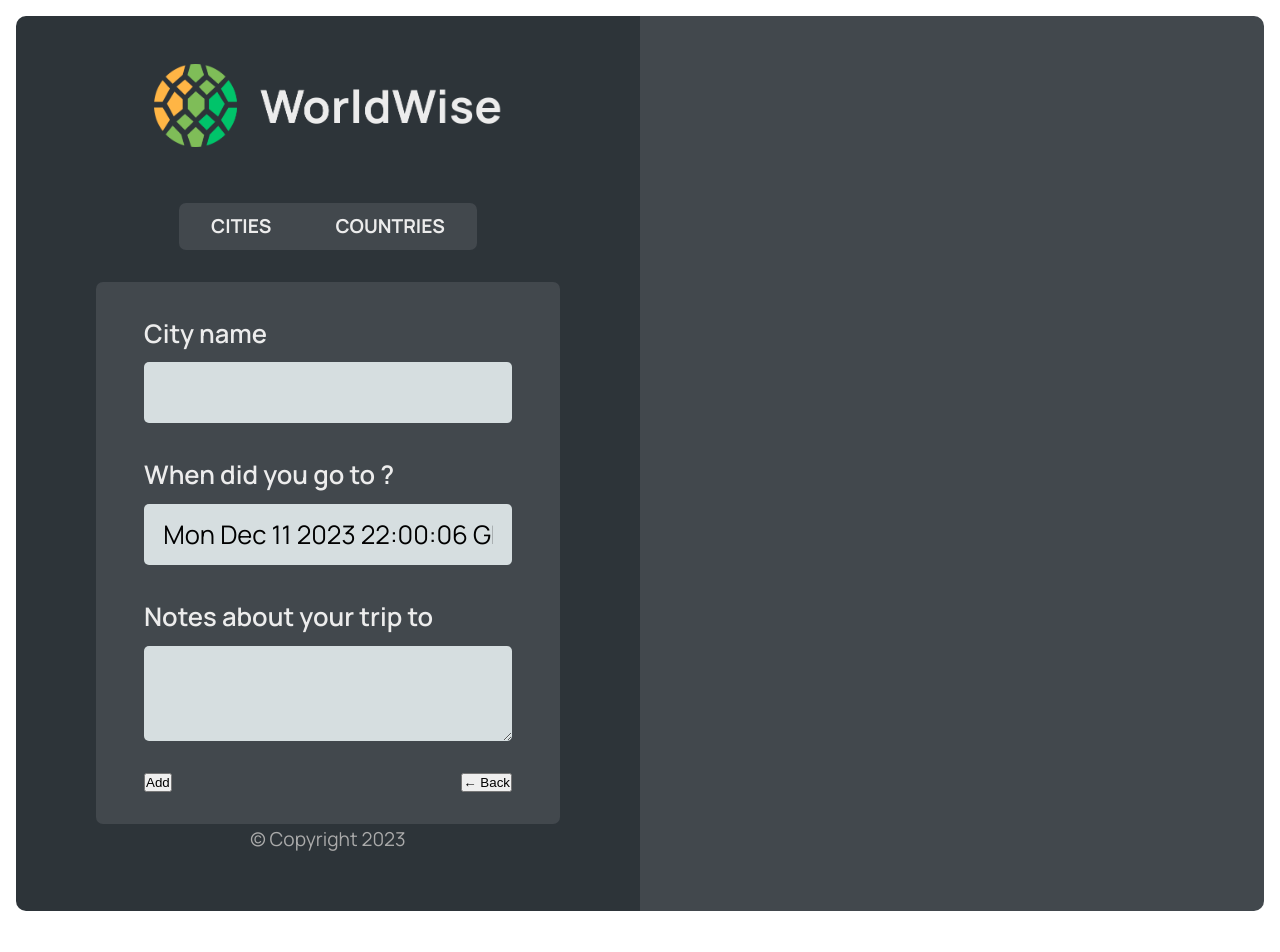
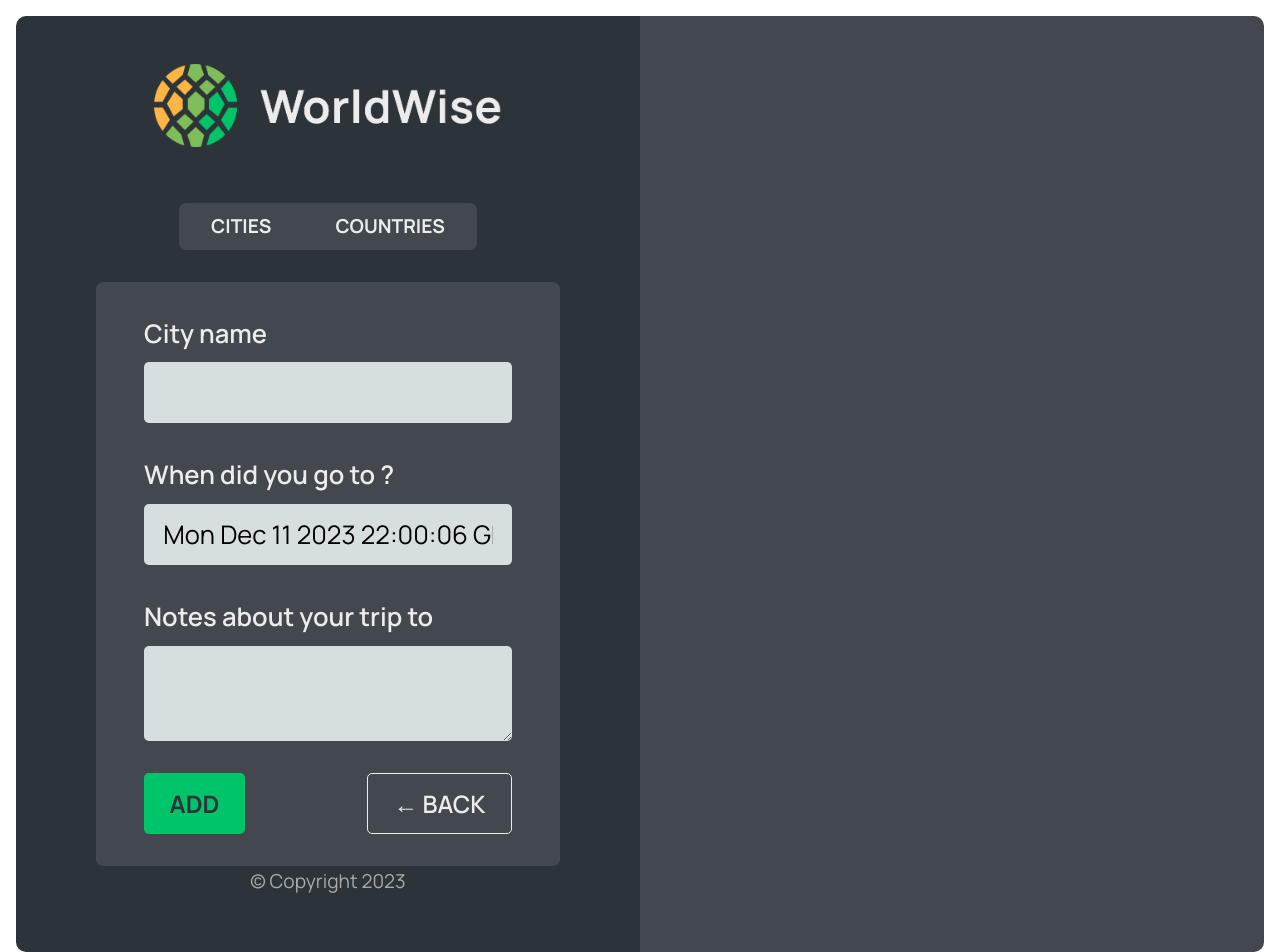
Before and after one commit to benaderaw/worldwise, a React (Vite) app: page /app/form in a window 1280 px wide. Before the commit the page ends 911 px from the top, so only its background shows below. Built offline with nearby package versions, Linux system fonts and the light colour scheme; no server answers.

Commit message:
implemented <Navigate/> to redirect to cities route

```diff
--- a/src/App.jsx
+++ b/src/App.jsx
@@ -1,4 +1,4 @@
-import { BrowserRouter, Routes, Route } from "react-router-dom";
+import { BrowserRouter, Routes, Route, Navigate } from "react-router-dom";
 import { useState, useEffect } from "react";
 
 import Product from "./pages/Product";
@@ -46,10 +46,7 @@
         <Route path="pricing" element={<Pricing />} />
         <Route path="login" element={<Login />} />
         <Route path="app" element={<AppLayout />}>
-          <Route
-            index
-            element={<CityList cities={cities} isLoading={isLoading} />}
-          />
+          <Route index element={<Navigate replace to={"cities"} />} />
           <Route
             path="cities"
             element={<CityList cities={cities} isLoading={isLoading} />}
--- /dev/null
+++ b/src/components/Button.jsx
@@ -0,0 +1,10 @@
+/* eslint-disable react/prop-types */
+import styles from "./Button.module.css";
+
+export default function Button({ children, onClick, type }) {
+  return (
+    <button onClick={onClick} className={`${styles.btn} ${styles[type]}`}>
+      {children}
+    </button>
+  );
+}
--- a/src/components/Form.jsx
+++ b/src/components/Form.jsx
@@ -4,6 +4,7 @@
 
 import styles from "./Form.module.css";
 import { useNavigate, useNavigation } from "react-router-dom";
+import Button from "./Button";
 
 export function convertToEmoji(countryCode) {
   const codePoints = countryCode
@@ -52,8 +53,24 @@
       </div>
 
       <div className={styles.buttons}>
-        <button>Add</button>
-        <button onClick={() => navigate("../cities")}>&larr; Back</button>
+        <Button
+          onClick={(e) => {
+            e.preventDefault();
+            navigate(-1);
+          }}
+          type="primary"
+        >
+          Add
+        </Button>
+        <Button
+          onClick={(e) => {
+            e.preventDefault();
+            navigate(-1);
+          }}
+          type="back"
+        >
+          &larr; Back
+        </Button>
       </div>
     </form>
   );
```
